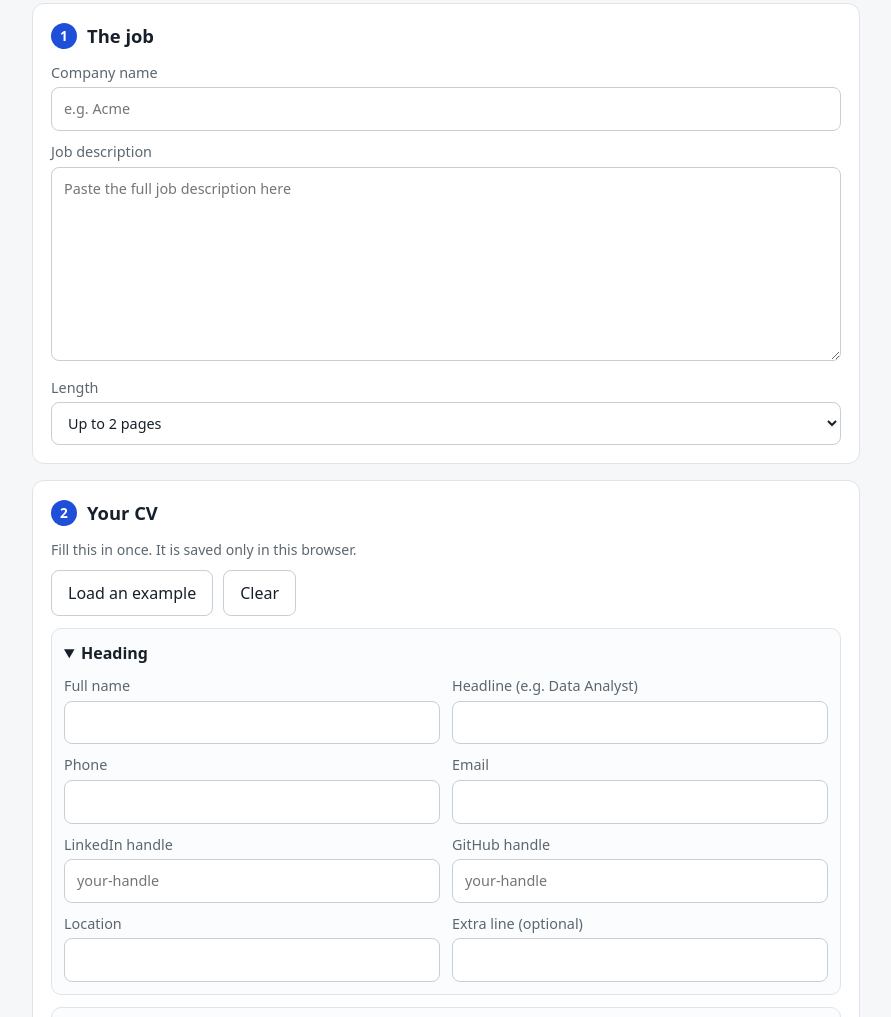
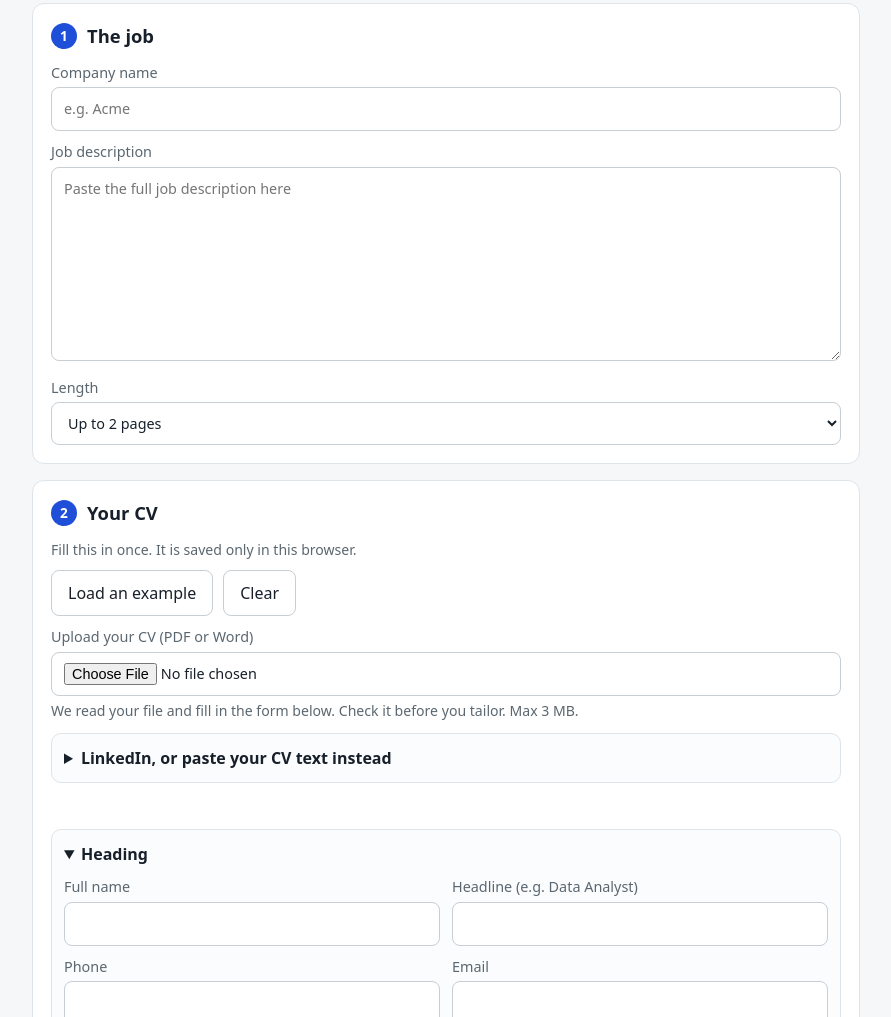
Before and after one commit to SudhaMsr/resume-tailor, a website: page web/index.html in a window 1280 px wide. Shown: the part 224-1241 px from the top of the page, without its empty margins (194-1085 px from the left). Drawn offline with Linux system fonts and the light colour scheme.

Commit message:
Update index.html

```diff
--- a/web/index.html
+++ b/web/index.html
@@ -41,6 +41,20 @@
       <div class="row">
         <button type="button" class="ghost" id="loadSample">Load an example</button>
         <button type="button" class="ghost" id="clearProfile">Clear</button>
+      </div>
+      <div class="importbox">
+        <label class="filebtn">Upload your CV (PDF or Word)
+          <input type="file" id="cvFile" accept=".pdf,.docx,application/pdf,application/vnd.openxmlformats-officedocument.wordprocessingml.document">
+        </label>
+        <p class="hint">We read your file and fill in the form below. Check it before you tailor. Max 3 MB.</p>
+        <details class="group">
+          <summary>LinkedIn, or paste your CV text instead</summary>
+          <p class="hint">LinkedIn does not let other sites read profiles. Open your own profile, choose <strong>More</strong> then <strong>Save to PDF</strong>, and upload that PDF above. Or paste your CV text here.</p>
+          <textarea id="pasteText" rows="6" maxlength="60000" placeholder="Paste your CV text here"></textarea>
+          <div class="row"><button type="button" class="ghost" id="pasteBtn">Fill my CV from this text</button></div>
+        </details>
+        <p id="importStatus" class="status" role="status" aria-live="polite"></p>
+        <ul id="importWarnings" class="hint"></ul>
       </div>
       <div id="profileForm"></div>
     </section>
```
